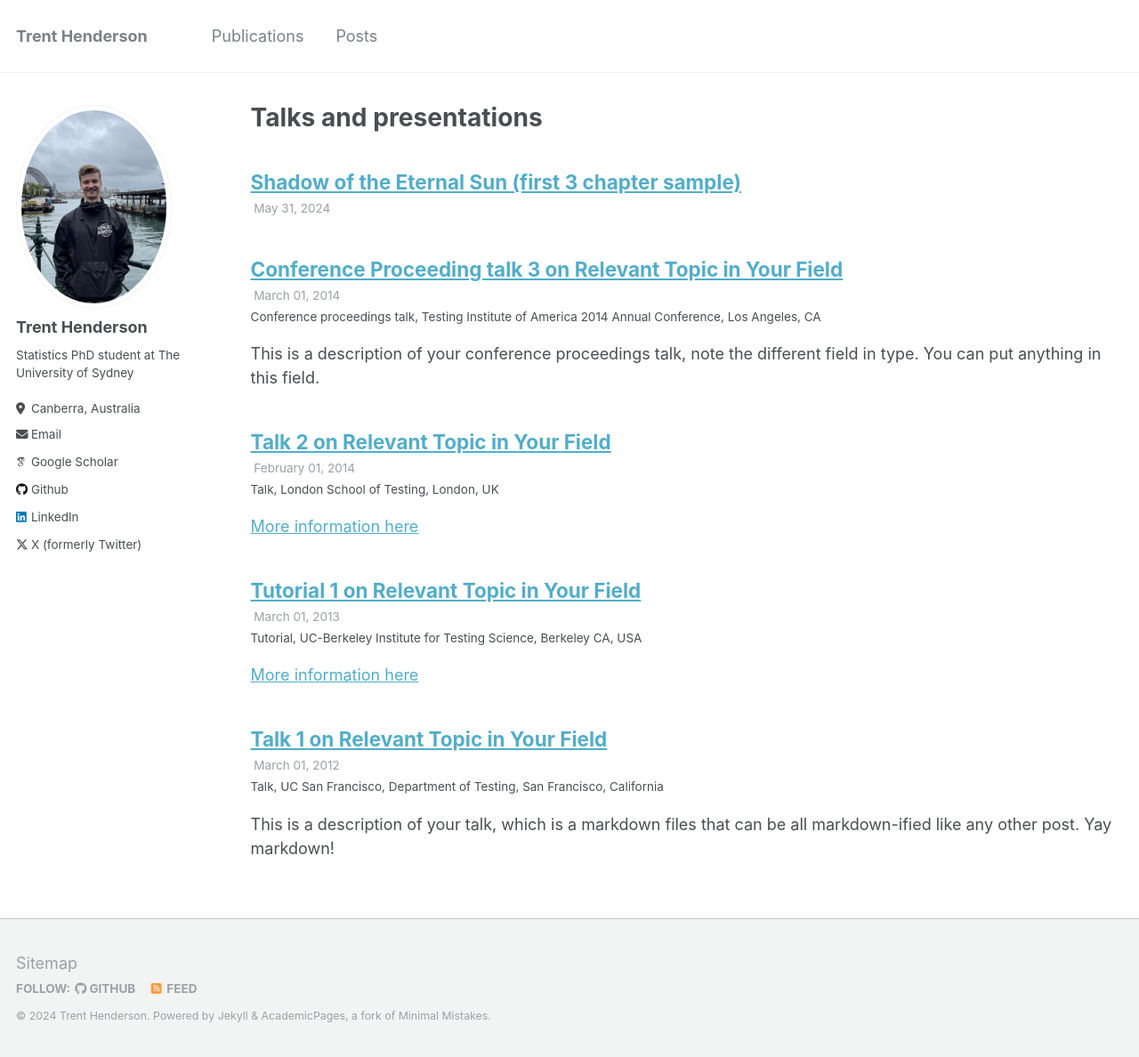
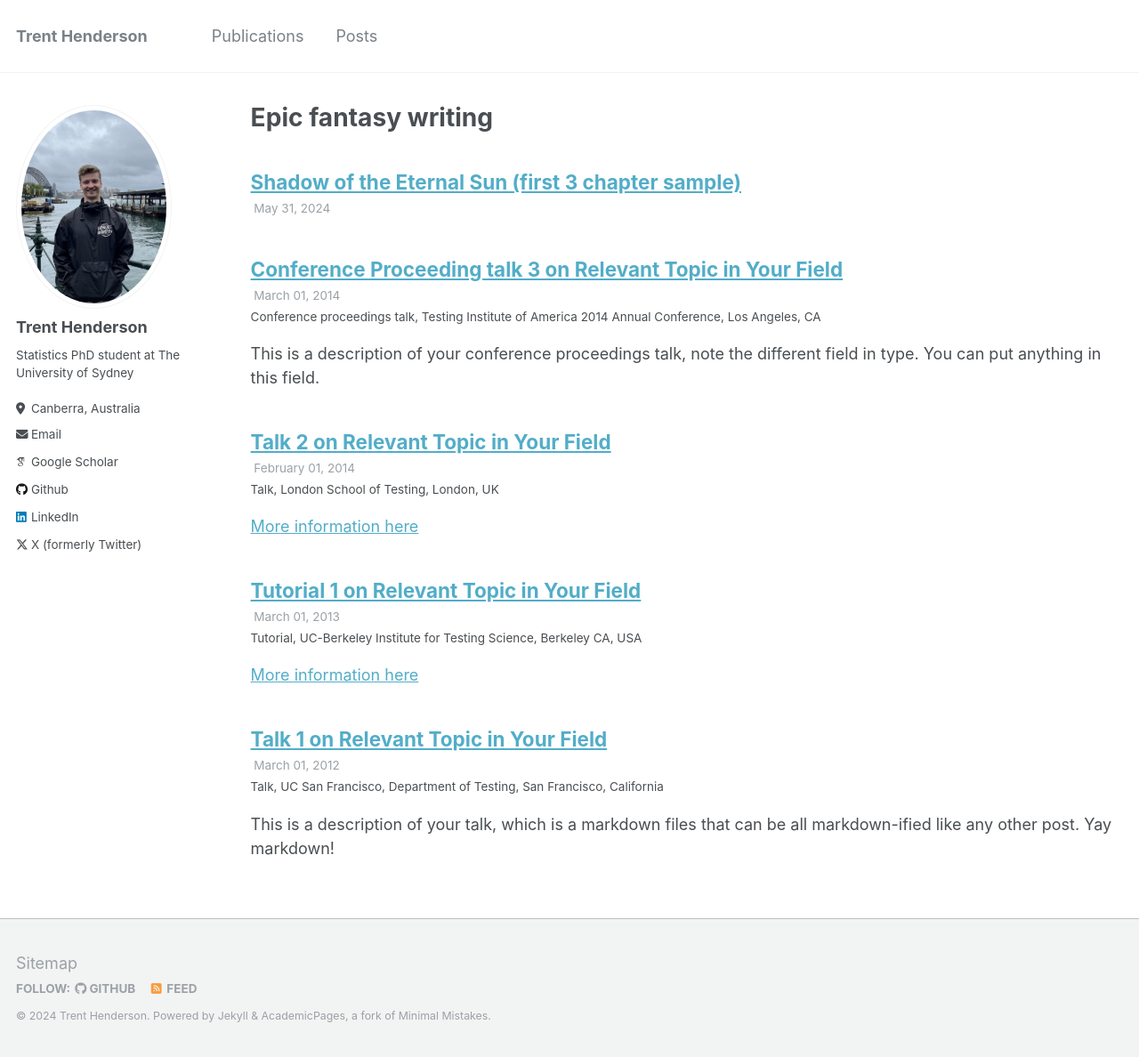
Before and after one commit to hendersontrent/hendersontrent.github.io, a Jekyll site: the page built from _pages/talks.html, in a window 1280 px wide and 1188 px high. Shown: the whole window at 89% size. Built offline with Jekyll 4.4.1, drawn with Linux system fonts in a browser that asks for light colours; some web fonts are replaced.

Commit message:
Update talks.html

```diff
--- a/_pages/talks.html
+++ b/_pages/talks.html
@@ -1,14 +1,12 @@
 ---
 layout: archive
-title: "Talks and presentations"
+title: "Epic fantasy writing"
 permalink: /talks/
 author_profile: true
 ---
 
 {% if site.talkmap_link == true %}
 
-<p style="text-decoration:underline;"><a href="/talkmap.html">See a map of all the places I've given a talk!</a></p>
-
 {% endif %}
 
 {% for post in site.talks reversed %}
```
